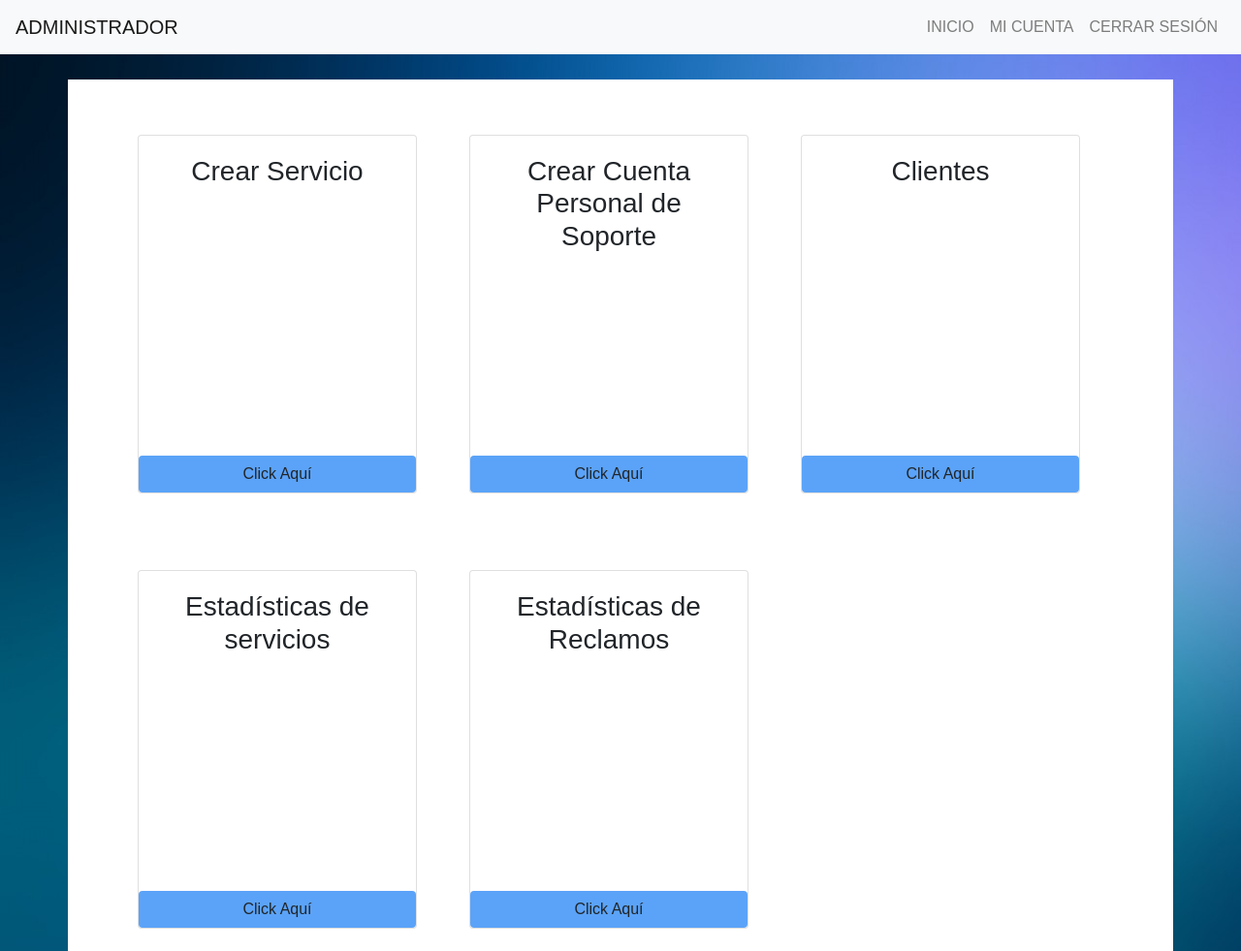
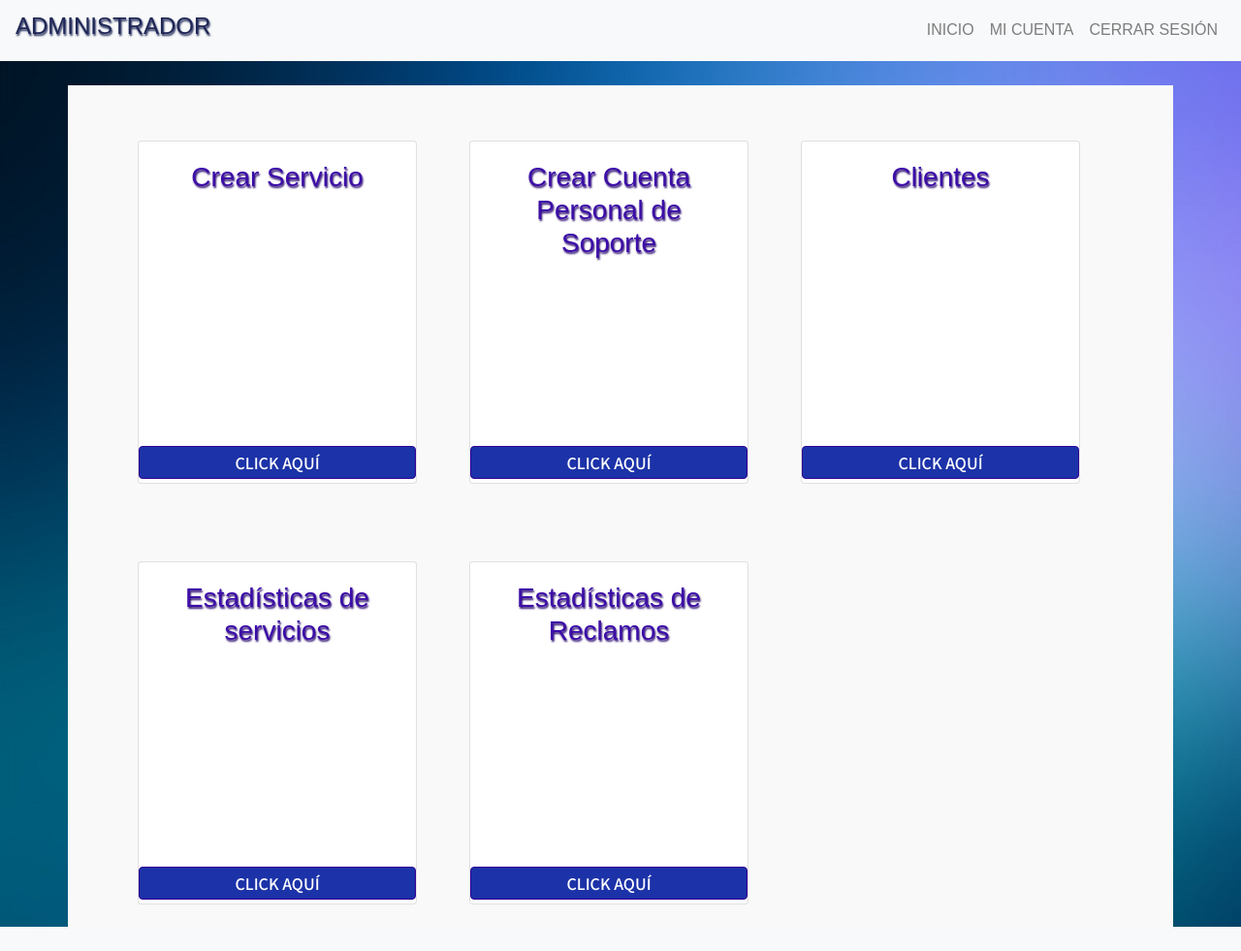
Before and after one commit to cgalianoSQL/beltran, a PHP site: page /admin.php in a window 1280 px wide. Shown: the whole page at 97% size. After the commit the page ends 956 px from the top, so only its background shows below. Run offline with PHP 8.4, Linux system fonts and the light colour scheme.

Commit message:
Modificaciones varias

```diff
--- a/frontEnd/admin.php
+++ b/frontEnd/admin.php
@@ -8,11 +8,12 @@
 	<link rel="stylesheet" href="bootstrap\css\bootstrap.min.css">
 	<title>ADMINISTRADOR</title>
 	<link rel="stylesheet" href="https://stackpath.bootstrapcdn.com/bootstrap/4.4.1/css/bootstrap.min.css" integrity="sha384-Vkoo8x4CGsO3+Hhxv8T/Q5PaXtkKtu6ug5TOeNV6gBiFeWPGFN9MuhOf23Q9Ifjh" crossorigin="anonymous">
+	<link href="https://fonts.googleapis.com/css2?family=Noto+Sans+KR:wght@500&display=swap" rel="stylesheet">
 	<link href="estilo/principal.css" rel="stylesheet" type="text/css">
 </head>
 <body >
 	<nav class="navbar navbar-expand-lg navbar-light bg-light">
-		<a class="navbar-brand" href="#">ADMINISTRADOR</a>
+		<a class="navbar-brand" href="#"><h4>ADMINISTRADOR</h4></a>
 
 		<div class="collapse navbar-collapse" id="navbarSupportedContent">
 			<ul class="navbar-nav ml-auto">
@@ -37,13 +38,13 @@
 					<div  class="card" style="width: 18rem;">
 						<!--286x294 body -->
 						<!-- 286x286 img-->
-						<div class="card-body" style="min-width:286px;max-width: 286px;min-height:330px;max-height: 330px;">
-							<h3 class="card-text">Crear Servicio </h3>
+						<div class="card-body" style="min-width:286px;max-width: 286px;min-height:310px;max-height: 310px;">
+							<h3 class="card-text">Crear Servicio</h3>
 						</div>
 
 						<!-- Button trigger modal -->
 						<button id="boton1" type="button" class="btn btn-">
-							Click Aquí
+							CLICK AQUÍ
 						</button>
 
 
@@ -55,13 +56,13 @@
 					<div  class="card" style="width: 18rem;">
 						<!--286x294 body -->
 						<!-- 286x286 img-->
-						<div class="card-body" style="min-width:286px;max-width: 286px;min-height:330px;max-height: 330px;">
+						<div class="card-body" style="min-width:286px;max-width: 286px;min-height:310px;max-height: 310px;">
 							<h3 class="card-text">Crear Cuenta Personal de Soporte</h3>
 						</div>
 
 						<!-- Button trigger modal -->
 						<button id="boton1" type="button" class="btn btn-">
-							Click Aquí
+							CLICK AQUÍ
 						</button>
 
 
@@ -73,13 +74,13 @@
 					<div  class="card" style="width: 18rem;">
 						<!--286x294 body -->
 						<!-- 286x286 img-->
-						<div class="card-body" style="min-width:286px;max-width: 286px;min-height:330px;max-height: 330px;">
+						<div class="card-body" style="min-width:286px;max-width: 286px;min-height:310px;max-height: 310px;">
 							<h3 class="card-text">Clientes </h3>
 						</div>
 
 						<!-- Button trigger modal -->
 						<button id="boton1" type="button" class="btn btn-">
-							Click Aquí
+							CLICK AQUÍ
 						</button>
 
 
@@ -91,13 +92,13 @@
 					<div  class="card" style="width: 18rem;">
 						<!--286x294 body -->
 						<!-- 286x286 img-->
-						<div class="card-body" style="min-width:286px;max-width: 286px;min-height:330px;max-height: 330px;">
+						<div class="card-body" style="min-width:286px;max-width: 286px;min-height:310px;max-height: 310px;">
 							<h3 class="card-text">Estadísticas de servicios</h3>
 						</div>
 
 						<!-- Button trigger modal -->
 						<button id="boton1" type="button" class="btn btn-">
-							Click Aquí
+							CLICK AQUÍ
 						</button>
 
 
@@ -108,14 +109,14 @@
 				<div class="col col-lg-3" style="margin-top: 5%;margin-left: 5%;margin-bottom: 2%">
 
 					<div class="card" style="width: 18rem;">
-						<div class="card-body" style="min-width:286px;max-width: 286px;min-height:330px;max-height: 330px;">
+						<div class="card-body" style="min-width:286px;max-width: 286px;min-height:310px;max-height: 310px;">
 							<h3 class="card-text">Estadísticas de Reclamos  </h3>
 
 						</div>
 
 						<!-- Button trigger modal -->
 						<button type="button" class="btn btn-" id="boton1">
-							Click Aquí
+							CLICK AQUÍ
 						</button>
 
 					</div>
@@ -127,8 +128,6 @@
 </div>
 
 
-
-
 <script src="https://code.jquery.com/jquery-3.4.1.slim.min.js" integrity="sha384-J6qa4849blE2+poT4WnyKhv5vZF5SrPo0iEjwBvKU7imGFAV0wwj1yYfoRSJoZ+n" crossorigin="anonymous"></script>
 <script src="https://cdn.jsdelivr.net/npm/popper.js@1.16.0/dist/umd/popper.min.js" integrity="sha384-Q6E9RHvbIyZFJoft+2mJbHaEWldlvI9IOYy5n3zV9zzTtmI3UksdQRVvoxMfooAo" crossorigin="anonymous"></script>
 <script src="https://stackpath.bootstrapcdn.com/bootstrap/4.4.1/js/bootstrap.min.js" integrity="sha384-wfSDF2E50Y2D1uUdj0O3uMBJnjuUD4Ih7YwaYd1iqfktj0Uod8GCExl3Og8ifwB6" crossorigin="anonymous"></script>
--- a/frontEnd/estilo/principal.css
+++ b/frontEnd/estilo/principal.css
@@ -10,15 +10,36 @@
 }
 
 
-#colorcito1{ background-color:white;
+#colorcito1{ background-color:#F9F9F9;
 	margin-top: 2%;
 	height: auto;
 	width: auto;
 }
 
-#boton1{background-color: #5ba3f8}
+
+#boton1{
+	font-family: 'Noto Sans KR', sans-serif;
+	background-color: #1C32A8;
+	color: white;
+	padding: 4px 4px;
+	margin: 4px 0;
+	display: inline-block;
+	border: 1px solid #2F0096;
+	box-sizing: border-box;
+	text-align: center;
+}
+
 
 
 h3{
+
 	text-align: center;
+	text-shadow: 1px 2px 2px #2E1070;
+	color: #3C0DA8;
 }
+
+h4{
+
+	text-shadow: 1px 2px 2px #1F2756;
+	color: #1F2756;
+}
```
Also changed, not shown: frontEnd/cliente.php (+4 -18 lines), frontEnd/soporte.php (+5 -6 lines), frontEnd/estilo/registro.css (indentation only), 1 other file. Lines whose indentation alone changed are shown as unchanged.
